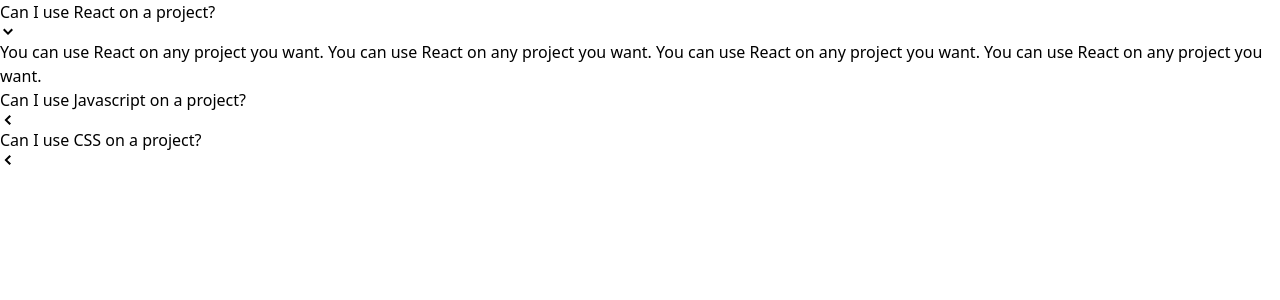
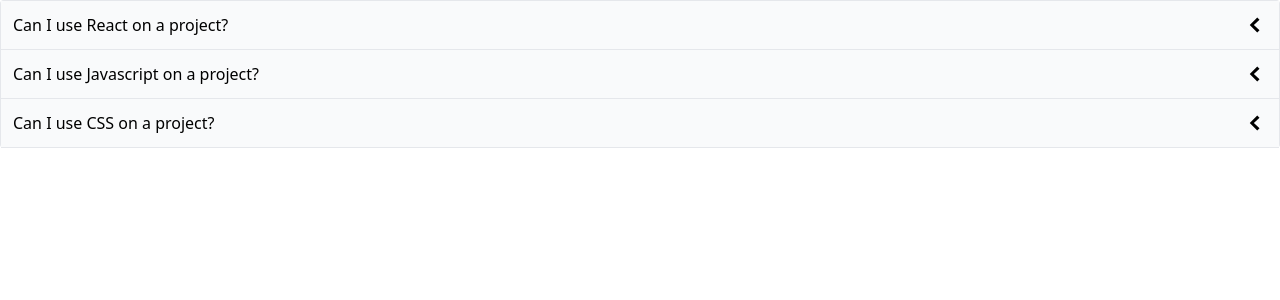
Before and after one commit to VirajAdiga/react-navigation, a React (Create React App) app: page / in a window 1280 px wide. Shown: the top 300 px of the page. Built offline with nearby package versions, Linux system fonts and the light colour scheme.

Commit message:
Add styling to accordion element

```diff
--- a/src/components/Accordion.js
+++ b/src/components/Accordion.js
@@ -2,32 +2,37 @@
 import { GoChevronLeft, GoChevronDown } from "react-icons/go";
 
 function Accordion({ items }){
-    const [expandedIndex, setExpandedIndex] = useState(0);
+    const [expandedIndex, setExpandedIndex] = useState(-1);
 
     const handleClick = (nextIndex) => {
-        setExpandedIndex(nextIndex);
+        if (expandedIndex === nextIndex){
+            setExpandedIndex(-1);
+        }
+        else{
+            setExpandedIndex(nextIndex);
+        }
     }
 
     const renderedItems = items.map((item, index) => {
         const isExpanded = index === expandedIndex;
 
-        const icon = <span>
+        const icon = <span className="text-2xl">
             {isExpanded ? <GoChevronDown /> : <GoChevronLeft />}
         </span>
 
         return (
             <div key={item.id}>
-                <div onClick={() => handleClick(index)}>
+                <div className="flex justify-between p-3 bg-gray-50 border-b items-center cursor-pointer"  onClick={() => handleClick(index)}>
                     {item.label}
                     {icon}
                 </div>
-                {isExpanded && <div>{item.content}</div>}
+                {isExpanded && <div className="border-b p-5">{item.content}</div>}
             </div>
         );
     });
 
     return (
-        <div>{renderedItems}</div>
+        <div className="border-x border-t rounded">{renderedItems}</div>
     )
 }
 
```
